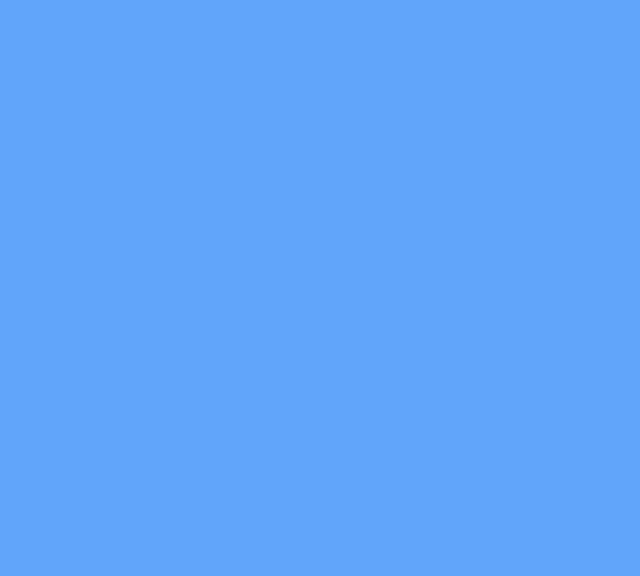
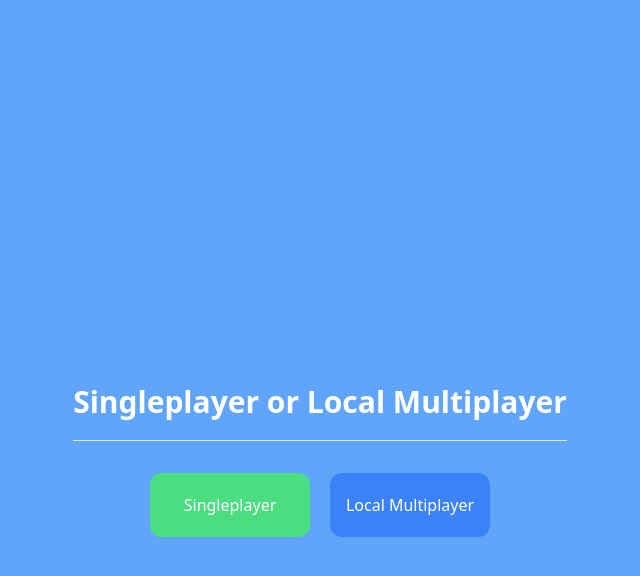
Before and after one commit to TheOnlyPuggo/hangman-game, a React (Vite) app: page / in a window 1280 px wide. Both pictures are taken after a click on the button "Start". Shown: the top 576 px of the page, without its empty margins (320-960 px from the left). Built offline with nearby package versions, Linux system fonts and the light colour scheme.

Commit message:
added player size select screen and code re-order

```diff
--- a/src/App.jsx
+++ b/src/App.jsx
@@ -1,13 +1,27 @@
 import { useState } from "react";
+
+// components
 import StartScreen from "./components/StartScreen";
+import PlayerSizeScreen from "./components/PlayerSizeScreen";
 
 function App() {
-	const [hasStarted, setHasStarted] = useState(false);
+	const [showStartScreen, setShowStartScreen] = useState(true);
+	const [showPlayerSelectScreen, setShowPlayerSelectScreen] = useState(false);
+
+	// homescreen
+	function onStartButton() {
+		setShowStartScreen(false);
+		setShowPlayerSelectScreen(true);
+	}
 
 	return (
 		<div className="absolute h-screen w-screen bg-blue-400">
 			<div className="flex justify-center mt-96">
-				{!hasStarted && <StartScreen setHasStarted={setHasStarted} />}
+				{/* homescreen */}
+				{showStartScreen && <StartScreen onStartButton={onStartButton} />}
+
+				{/* playerselectscreen */}
+				{showPlayerSelectScreen && <PlayerSizeScreen />}
 			</div>
 		</div>
 	);
--- /dev/null
+++ b/src/components/PlayerSizeScreen.jsx
@@ -0,0 +1,19 @@
+function PlayerSizeScreen() {
+	return (
+		<div className="flex flex-col items-center gap-8">
+			<p className="text-white font-bold text-3xl border-b pb-5">
+				Singleplayer or Local Multiplayer
+			</p>
+			<div flex flex-row>
+				<button className="bg-green-400 p-2 text-white rounded-xl w-40 h-16 hover:bg-green-500 active:bg-green-700 mr-5">
+					Singleplayer
+				</button>
+				<button className="bg-blue-500 p-2 text-white rounded-xl w-40 h-16 hover:bg-blue-600 active:bg-blue-800">
+					Local Multiplayer
+				</button>
+			</div>
+		</div>
+	);
+}
+
+export default PlayerSizeScreen;
--- a/src/components/StartScreen.jsx
+++ b/src/components/StartScreen.jsx
@@ -3,7 +3,7 @@ function StartScreen(props) {
 		<div className="flex flex-col gap-5">
 			<p className="text-white font-bold text-6xl stroke-red-500">HangMan</p>
 			<button
-				onClick={() => props.setHasStarted(true)}
+				onClick={props.onStartButton}
 				className="bg-blue-500 rounded-lg text-white h-10 hover:bg-blue-600 active:bg-blue-800"
 			>
 				Start
```
